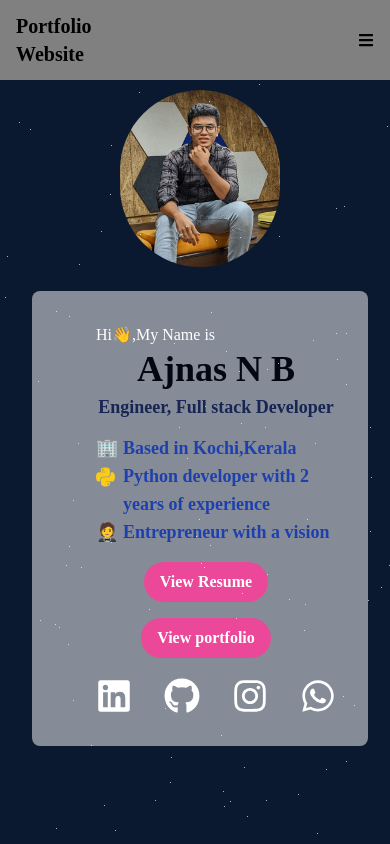
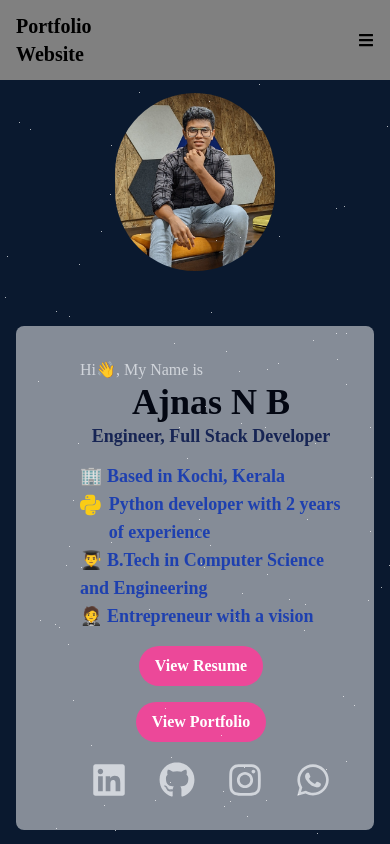
Before and after one commit to AjnasNB/Portfolio-App, a React (Create React App) app: page / in a window 390 px wide. Built offline with nearby package versions, Linux system fonts and the light colour scheme.

Commit message:
home commit

```diff
--- a/src/components/About.jsx
+++ b/src/components/About.jsx
@@ -18,13 +18,20 @@ const About = () => {
       }, []);
 
   return (
-    <div className='stars'>
+    <div className='stars'
+    style={{ backgroundColor: "#0a192f" ,
+    minHeight: "100vh",
+    paddingTop: "50px",
+    background: "#0a192f",
+    overflow: "auto",
+  }}
+    >
 
-    <div name='about' className='w-full h-screen bg-[#0a192f] text-gray-300 overflow-auto'>
-      <div className='flex flex-col justify-center items-center w-full h-full'>
-        <div className='max-w-[1000px] w-full grid grid-cols-2 gap-8'>
-          <div className='sm:text-right pb-8 pl-4 mt-[75px] lg:mt-0'>
-            <p className='text-4xl font-bold inline border-b-4 border-pink-600 '>
+    <div name="portfolio" className="w-full md:h-screen   text-gray-300">
+        <div className="max-w-[1000px] mx-auto  p-4 flex flex-col justify-center ">
+          <div className="pb-8 pt-9 ">
+            <p className="text-4xl font-bold inline border-b-4 text-gray-300 border-pink-600">
+
               About
             </p>
           </div>
@@ -47,7 +54,7 @@ const About = () => {
               determination to succeed. I've been webdevelopment and software intern in varous companies like GTECH-Mulear, Xena Intelligence etc.</p>
             </div>
             <div className='flex lg:justify-center '>
-            <a href='/portfolio'><button className='text-black group border-2 px-6 py-3 my-2 flex items-center bg-pink-600 hover:bg-pink-800 hover:border-pink-800 hover:text-white'>
+            <a href='/portfolio'><button className='text-black group border-2 px-6 py-3 my-2 flex items-center bg-white hover:bg-pink-900 hover:border-pink-800 hover:text-white'>
             View Works
 
           </button></a>
@@ -55,7 +62,7 @@ const About = () => {
           </div>
       </div>
     </div>
-    </div>
+
   )
 }
 
--- a/src/components/Home.jsx
+++ b/src/components/Home.jsx
@@ -26,73 +26,84 @@ const Home = () => {
     }
   }, []);
   return (
-    <div className="stars" style={{ backgroundColor: "#0a192f" }}>
-      <div
-        name="home"
-        className="max-w-[1000px] mx-auto px-8 flex flex-col justify-center  text-white h-full"
-      >
-        <div className="flex flex-col justify-center mx-auto">
-          <div class="bg-gray-600 rounded-full w-40 h-40 sm:w-64 sm:h-64 flex items-center justify-center mx-auto">
+    <div className="stars" style={{ backgroundColor: "#0a192f" ,
+    minHeight: "100vh",
+    paddingTop: "50px",
+    background: "#0a192f",
+    overflow: "auto",
+  }}>
+    <div name="Home" className="w-full md:h-screen   text-gray-300">
+    <div className="max-w-[1000px] mx-auto  p-4 flex flex-col items-center justify-center ">
+      <div className="pb-8 pt-9 flex flex-col  justify-center items-center  ">
+        <div className="sm:mr-8 mb-8 sm:mb-0">
+        <div class="bg-gray-900 rounded-full w-40 h-40 sm:w-64 sm:h-64 flex items-center justify-center">
         <img
               src={img}
               alt="Ajnas"
-              class="rounded-full w-30 h-30 sm:w-60 sm:h-60"
+              class="rounded-full w-35 h-35 sm:w-60 sm:h-60"
             />
           </div>
+          </div>
           <div class="flex justify-center items-center">
-            <div class="bg-white bg-opacity-50 rounded-lg p-8 mg:max-w-md mx-auto mt-8 fle justify-center">
-              <div class="flex justify-center items-center ">
+  <div class="bg-white bg-opacity-50 rounded-lg p-8 max-w-md mx-auto mt-8 flex justify-center">
+    <div class="flex justify-center items-center">
       <div class="ml-8">
         <p></p>
-                  <span>Hi👋,My Name is </span>
-                  <h1 className="lg:text-5xl text-4xl/[45px] font-bold text-gray-950 whitespace-nowrap flex justify-center">
+        <span>Hi👋, My Name is </span>
+        <h1 class="lg:text-5xl text-4xl font-bold text-gray-950 whitespace-nowrap flex justify-center">
           Ajnas N B
         </h1>
-                  <h2 className="lg:text-xl text-lg/[30px]  text-blue-950 flex justify-center font-bold whitespace-nowrap ">
-                    Engineer, Full stack Developer
+        <h2 class="lg:text-xl text-lg text-blue-950 flex justify-center font-bold whitespace-nowrap">
+          Engineer, Full Stack Developer
         </h2>
-                  <div className="mt-3">
-                    <h3 className="text-lg font-bold text-blue-800 flex flex-col justify-normal whitespace-pre-line">
-                      <p>🏢 Based in Kochi,Kerala</p>
-                      <p className="flex">
-                        <FaPython className="mr-2 text-yellow-400 text-3xl" />{" "}
-                        Python developer with 2 years of experience
+        <div class="mt-3">
+          <h3 class="text-lg font-bold text-blue-800 flex flex-col justify-normal whitespace-pre-line">
+            <p>🏢 Based in Kochi, Kerala</p>
+            <p class="flex">
+            <FaPython className="mr-2 text-yellow-400 text-3xl" />{" "} Python developer with 2 years of experience
             </p>
+
+          </h3>
+        </div>
+        <div>
+          <h3 class="text-lg font-bold text-blue-800 flex flex-col justify-normal whitespace-pre-line">
+            <p>👨‍🎓 B.Tech in Computer  Science and Engineering</p>
             <p>🤵 Entrepreneur with a vision</p>
           </h3>
         </div>
-                  <div class="description-text"></div>
-                  <div className="flex justify-center items-center">
+        <div class="flex justify-center items-center">
           <a href="https://drive.google.com/file/d/1MmejM9upDDTREeHyNbFMPaz-EO0-COKo/view?usp=sharing">
             <button class="bg-pink-500 hover:bg-pink-700 text-white font-bold py-2 px-4 rounded-full mt-4 mr-5">
               View Resume
             </button>
           </a>
         </div>
-                  <div className="flex justify-center items-center lg:hidden">
+        <div class="flex justify-center items-center lg:hidden">
           <a href="/portfolio">
             <button class="bg-pink-500 hover:bg-pink-700 text-white font-bold py-2 px-4 rounded-full mt-4 mr-5">
-                        View portfolio
+              View Portfolio
             </button>
           </a>
         </div>
-                  <div className="lg:hidden flex justify-center mt-5 text-4xl ">
+        <div class="lg:hidden flex justify-center mt-5 text-4xl">
           <a href="https://www.linkedin.com/in/ajnasnb">
-                      <FaLinkedin className=" hover:text-blue-600 focus:text-blue-500 mr-8" />
+            <FaLinkedin class="hover:text-blue-600 focus:text-blue-500 mr-8" />
           </a>
           <a href="https://www.github.com/AjnasNB">
-                      <FaGithub className=" hover:text-gray-600 focus:text-gray-600 mr-8" />
+            <FaGithub class="hover:text-gray-600 focus:text-gray-600 mr-8" />
           </a>
           <a href="https://www.instagram.com/_a.jnas">
-                      <FaInstagram className=" hover:text-red-400 focus:text-red-400 mr-8" />
+            <FaInstagram class="hover:text-red-400 focus:text-red-400 mr-8" />
           </a>
           <a href="https://wa.me/+918590708633">
-                      <FaWhatsapp className=" hover:text-green-600 focus:text-green-500 " />
+            <FaWhatsapp class="hover:text-green-600 focus:text-green-500" />
           </a>
         </div>
       </div>
     </div>
   </div>
+</div>
+
         </div>
       </div>
       </div>
--- a/src/components/Skills.jsx
+++ b/src/components/Skills.jsx
@@ -55,9 +55,11 @@ const Skills = () => {
         }}
       >
         {/* Container */}
-        <div className="max-w-[1000px] mx-auto  p-4 flex flex-col justify-center w-full h-[100vh]   text-gray-400 ">
-          <div className="mt-[1000px] lg:mt-0">
-            <p className="text-4xl font-bold inline border-b-4 border-pink-600   ">
+        <div name="portfolio" className="w-full md:h-screen   text-gray-300">
+        <div className="max-w-[1000px] mx-auto  p-4 flex flex-col justify-center ">
+          <div className="pb-8 pt-9 ">
+            <p className="text-4xl font-bold inline border-b-4 text-gray-300 border-pink-600">
+
               Skills
             </p>
             <p className="py-4">These are the technologies I've worked with</p>
@@ -167,6 +169,7 @@ const Skills = () => {
         </div>
       </div>
     </div>
+    </div>
   );
 };
 export default Skills;
```
Also changed, not shown: 2 other files (tests, documents, lock files or other folders). Lines whose indentation alone changed are shown as unchanged.
